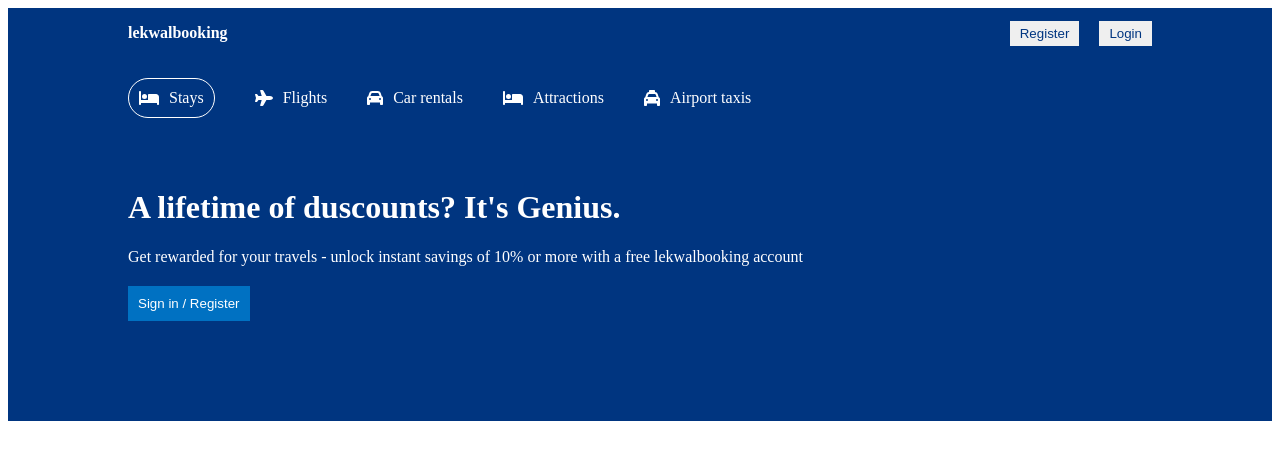
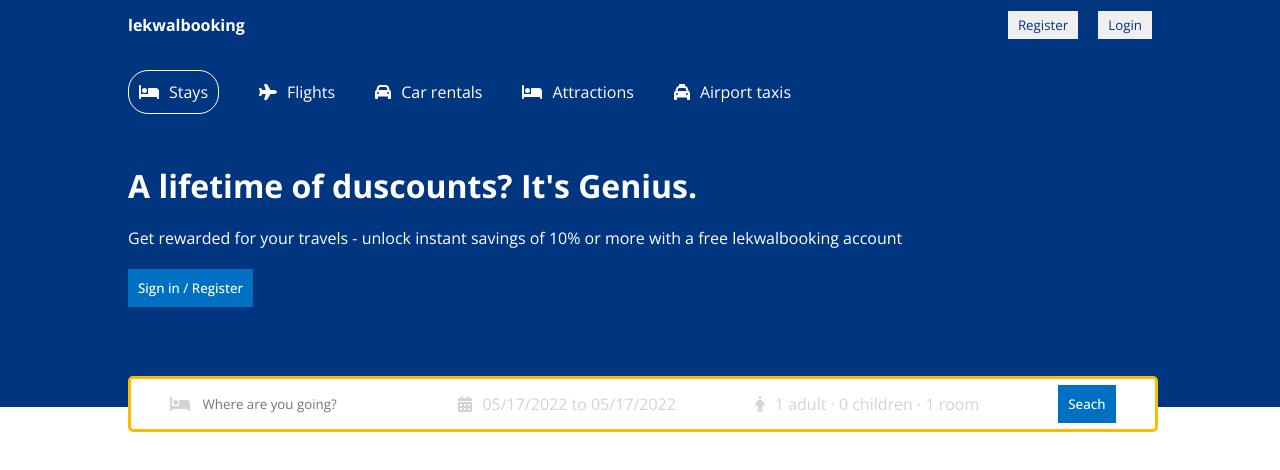
Before and after one commit to Lekan-Osindeinde/bookingapp, a React (Create React App) app: page / in a window 1280 px wide. Shown: the top 470 px of the page. Built offline with nearby package versions, Linux system fonts and the light colour scheme.

Commit message:
React search bar design with a calender

```diff
--- a/package.json
+++ b/package.json
@@ -10,7 +10,9 @@
     "@testing-library/jest-dom": "^5.16.4",
     "@testing-library/react": "^13.2.0",
     "@testing-library/user-event": "^13.5.0",
+    "date-fns": "^2.28.0",
     "react": "^18.1.0",
+    "react-date-range": "^1.4.0",
     "react-dom": "^18.1.0",
     "react-router-dom": "^6.3.0",
     "react-scripts": "5.0.1",
--- a/public/index.html
+++ b/public/index.html
@@ -2,17 +2,21 @@
 <html lang="en">
   <head>
     <meta charset="utf-8" />
-    <link rel="icon" href="%PUBLIC_URL%/favicon.ico" />
     <meta name="viewport" content="width=device-width, initial-scale=1" />
-    <meta name="theme-color" content="#000000" />
     <meta
       name="description"
       content="Web site created using create-react-app"
     />
-    <link rel="apple-touch-icon" href="%PUBLIC_URL%/logo192.png" />
-
-    <link rel="manifest" href="%PUBLIC_URL%/manifest.json" />
-
+    <link
+      href="https://fonts.googleapis.com/css2?family=Open+Sans:wght@300;400;500;600;700;800&display=swap"
+      rel="stylesheet"
+    />
+    <style>
+      * {
+        font-family: "Open Sans", sans-serif;
+        margin: 0;
+      }
+    </style>
     <title>React App</title>
   </head>
   <body>
--- a/src/components/header/Header.jsx
+++ b/src/components/header/Header.jsx
@@ -1,13 +1,43 @@
 import {
   faBed,
+  faCalendarDays,
   faCar,
+  faPerson,
   faPlane,
   faTaxi,
 } from "@fortawesome/free-solid-svg-icons";
 import { FontAwesomeIcon } from "@fortawesome/react-fontawesome";
+import { format } from "date-fns";
+import { useState } from "react";
+import { DateRange } from "react-date-range";
+import "react-date-range/dist/styles.css"; // main css file
+import "react-date-range/dist/theme/default.css"; // theme css file
 import "./header.css";
 
 const Header = () => {
+  const [openDate, setOpenDate] = useState(false);
+  const [date, setDate] = useState([
+    {
+      startDate: new Date(),
+      endDate: new Date(),
+      key: "selection",
+    },
+  ]);
+  const [openOptions, setOpenOptions] = useState(false);
+  const [options, setOptions] = useState({
+    adult: 1,
+    children: 0,
+    room: 1,
+  });
+
+  const handleOption = (name, operation) => {
+    setOptions((prev) => {
+      return {
+        ...prev,
+        [name]: operation === "inc" ? options[name] + 1 : options[name] - 1,
+      };
+    });
+  };
   return (
     <div className="header">
       <div className="headerContainer">
@@ -39,6 +69,112 @@
           with a free lekwalbooking account
         </p>
         <button className="headerButton">Sign in / Register</button>
+        <div className="headerSearch">
+          <div className="headerSearchItem">
+            <FontAwesomeIcon icon={faBed} className="headerIcon" />
+            <input
+              type="text"
+              placeholder="Where are you going?"
+              className="headerSearchInput"
+            />
+          </div>
+          <div className="headerSearchItem">
+            <FontAwesomeIcon icon={faCalendarDays} className="headerIcon" />
+            <span
+              onClick={() => setOpenDate(!openDate)}
+              className="headerSearchText"
+            >
+              {`${format(date[0].startDate, "MM/dd/yyyy")} to ${format(
+                date[0].endDate,
+                "MM/dd/yyyy"
+              )}`}
+            </span>
+            {openDate && (
+              <DateRange
+                editableDateInputs={true}
+                onChange={(item) => setDate([item.selection])}
+                moveRangeOnFirstSelection={false}
+                ranges={date}
+                className="date"
+              />
+            )}
+          </div>
+          <div className="headerSearchItem">
+            <FontAwesomeIcon icon={faPerson} className="headerIcon" />
+            <span
+              onClick={() => setOpenOptions(!openOptions)}
+              className="headerSearchText"
+            >
+              {`${options.adult} adult · ${options.children} children · ${options.room} room`}
+            </span>
+            {openOptions && (
+              <div className="options">
+                <div className="optionItem">
+                  <span className="optionText">Adult</span>
+                  <div className="optionCounter">
+                    <button
+                      disabled={options.adult <= 1}
+                      className="optionCounterButton"
+                      onClick={() => handleOption("adult", "dec")}
+                    >
+                      -
+                    </button>
+                    <span className="optionCounterNumber">{options.adult}</span>
+                    <button
+                      className="optionCounterButton"
+                      onClick={() => handleOption("adult", "inc")}
+                    >
+                      +
+                    </button>
+                  </div>
+                </div>
+                <div className="optionItem">
+                  <span className="optionText">Children</span>
+                  <div className="optionCounter">
+                    <button
+                      disabled={options.children <= 0}
+                      className="optionCounterButton"
+                      onClick={() => handleOption("children", "dec")}
+                    >
+                      -
+                    </button>
+                    <span className="optionCounterNumber">
+                      {options.children}
+                    </span>
+                    <button
+                      className="optionCounterButton"
+                      onClick={() => handleOption("children", "inc")}
+                    >
+                      +
+                    </button>
+                  </div>
+                </div>
+                <div className="optionItem">
+                  <span className="optionText">Room</span>
+                  <div className="optionCounter">
+                    <button
+                      disabled={options.room <= 1}
+                      className="optionCounterButton"
+                      onClick={() => handleOption("room", "dec")}
+                    >
+                      -
+                    </button>
+                    <span className="optionCounterNumber">{options.room}</span>
+                    <button
+                      className="optionCounterButton"
+                      onClick={() => handleOption("room", "inc")}
+                    >
+                      +
+                    </button>
+                  </div>
+                </div>
+              </div>
+            )}
+          </div>
+          <div className="headerSearchItem">
+            <button className="headerButton">Seach</button>
+          </div>
+        </div>
       </div>
     </div>
   );
--- a/src/components/header/header.css
+++ b/src/components/header/header.css
@@ -3,6 +3,8 @@
     color: white;
     display: flex;
     justify-content: center;
+    position: relative;
+
 }
 .headerContainer{
     width: 100%;
@@ -36,3 +38,75 @@
     cursor: pointer;
 
 }
+.headerSearch{
+    height: 30px;
+    background-color: white;
+    border: 3px solid #febb02;
+    display: flex;
+    align-items: center;
+    justify-content: space-around;
+    padding: 10px 0px;
+    border-radius: 5px;
+    position: absolute;
+    bottom: -25px;
+    width: 100%;
+    max-width: 1024px;
+
+
+}
+.headerIcon{
+    color:lightgray;
+}
+.headerSearchItem{
+    display: flex;
+    align-items: center;
+    gap: 10px;
+
+}
+.headerSearchInput{
+    border: none;
+    outline: none;
+}
+.headerSearchText{
+    color: lightgray;
+    cursor:pointer;
+}
+.date{
+    position:absolute;
+    top: 50px;
+}
+.options{
+    position: absolute;
+    top: 50px;
+    background-color: white;
+    color:gray;
+    border-radius: 5px;
+    -webkit-box-shadow: 0px 0px 10px -5px rgba(0, 0, 0, 0.4);
+    box-shadow: 0px 0px 10px -5px rgba(0, 0, 0, 0.4);
+}
+.optionItem{
+    width: 200px;
+    display: flex;
+    justify-content: space-between;
+    margin: 10px;
+
+
+}
+.optionCounter{
+    display: flex;
+    align-items: center;
+    gap: 10px;
+    font-size: 12px;
+    color:black;
+}
+.optionCounterButton{
+width: 30px;
+height: 30px;
+border: 1px solid #0071c2;
+cursor: pointer;
+background-color: white;
+
+}
+.optionCounterButton:disabled{
+    cursor: not-allowed;
+}
```
Also changed, not shown: 1 other file (tests, documents, lock files or other folders).
